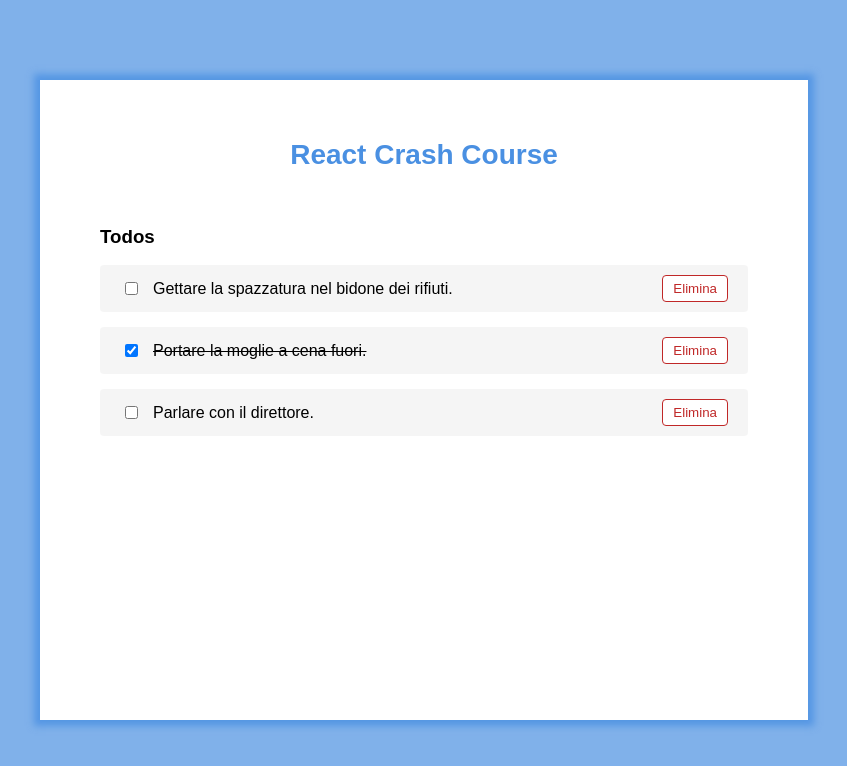
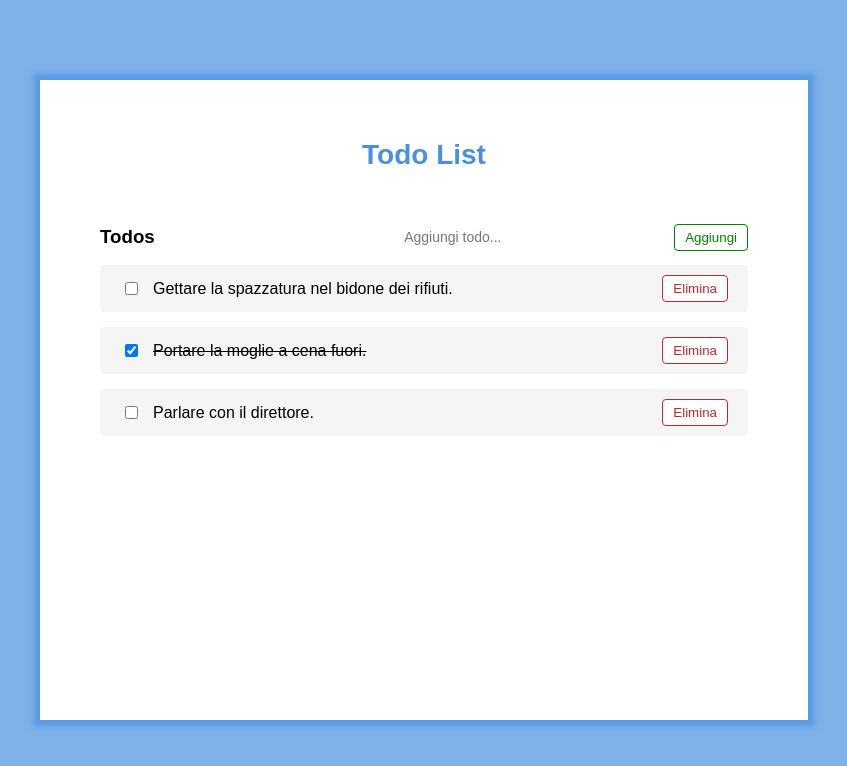
Before and after one commit to alessiosferro/simple-react-todo-list, a React (Create React App) app: page / in a window 1280 px wide. Shown: the top 766 px of the page, without its empty margins (216-1063 px from the left). Built offline with nearby package versions, Linux system fonts and the light colour scheme.

Commit message:
Inserimento todo locale

```diff
--- a/src/App.css
+++ b/src/App.css
@@ -12,6 +12,7 @@ body {
   font-family: Arial, Helvetica, sans-serif;
   line-height: 1.4;
   font-size: 1.6rem;
+  background-color: rgb(74, 144, 226, 0.7);
 }
 
 h1 {
@@ -30,7 +31,6 @@ a {
   align-items: center;
   justify-content: center;
   height: 100vh;
-  background-color: rgb(74, 144, 226, 0.7);
 }
 
 .container {
--- a/src/App.js
+++ b/src/App.js
@@ -1,6 +1,7 @@
 import React, { Component } from "react";
 import "./App.css";
 import Todos from "./components/Todos/Todos";
+import Header from "./components/layout/Header";
 
 class App extends Component {
   state = {
@@ -39,14 +40,26 @@ class App extends Component {
     });
   };
 
+  addTodo = title => {
+    this.setState({
+      todos: [
+        ...this.state.todos,
+        {
+          id: this.state.todos[this.state.todos.length - 1].id + 1,
+          title,
+          completed: false
+        }
+      ]
+    });
+  };
+
   render = () => {
     return (
       <main className="app-container">
         <div className="container container--main container--border container--larger container--shadow">
-          <header className="container__header">
-            <h1>React Crash Course</h1>
-          </header>
+          <Header title="Todo List" />
           <Todos
+            addTodo={this.addTodo}
             todos={this.state.todos}
             toggleComplete={this.toggleComplete}
             deleteTodo={this.deleteTodo}
--- /dev/null
+++ b/src/components/AddTodo/AddTodo.css
@@ -0,0 +1,31 @@
+.add-todo__form {
+}
+
+.add-todo__input-field {
+  padding: 0.5rem;
+  padding-left: 0;
+  border: none;
+  font-size: 1.4rem;
+  margin-right: 2rem;
+  width: 25rem;
+}
+
+.add-todo__input-field:focus {
+  outline: none;
+  border-bottom: 1px solid green;
+}
+
+.add-todo__submit-btn {
+  transition: all 200ms ease-in-out;
+  padding: 0.5rem 1rem;
+  background-color: white;
+  border: 1px solid green;
+  border-radius: 4px;
+  color: green;
+}
+
+.add-todo__submit-btn:hover {
+  color: white;
+  background-color: green;
+  cursor: pointer;
+}
--- /dev/null
+++ b/src/components/AddTodo/AddTodo.js
@@ -0,0 +1,46 @@
+import React, { Component } from "react";
+import "./AddTodo.css";
+
+export class AddTodo extends Component {
+  state = {
+    title: ""
+  };
+
+  onSubmit = event => {
+    const { title } = this.state;
+
+    event.preventDefault();
+    event.stopPropagation();
+
+    if (title.length === 0) return;
+
+    this.props.addTodo(title);
+    this.setState({ title: "" });
+  };
+
+  onChange = event => {
+    event.stopPropagation();
+
+    this.setState({ title: event.target.value });
+  };
+
+  render() {
+    return (
+      <form onSubmit={this.onSubmit} className="add-todo__form">
+        <input
+          onChange={this.onChange}
+          type="text"
+          name="title"
+          className="add-todo__input-field"
+          placeholder="Aggiungi todo..."
+          value={this.state.title}
+        />
+        <button type="submit" className="add-todo__submit-btn">
+          Aggiungi
+        </button>
+      </form>
+    );
+  }
+}
+
+export default AddTodo;
--- a/src/components/Todos/Todos.js
+++ b/src/components/Todos/Todos.js
@@ -1,14 +1,18 @@
 import React from "react";
 import TodoItem from "../TodoItem/TodoItem";
 import PropTypes from "prop-types";
+import AddTodo from "../AddTodo/AddTodo";
 
 export default class Todos extends React.Component {
   render = () => {
     return (
       <div className="container">
-        <header className="container__header container__header--left">
-          <h3>Todos</h3>
-        </header>
+        <div style={this.addTodoContainerStyle}>
+          <header className="container__header container__header--left">
+            <h3>Todos</h3>
+          </header>
+          <AddTodo addTodo={this.props.addTodo} />
+        </div>
         <ul style={{ listStyleType: "none" }}>
           {this.props.todos.map(todo => {
             return (
@@ -24,6 +28,12 @@ export default class Todos extends React.Component {
       </div>
     );
   };
+
+  addTodoContainerStyle = {
+    display: "flex",
+    justifyContent: "space-between",
+    alignItems: "center"
+  };
 }
 
 Todos.propTypes = {
--- a/src/components/layout/Header.js
+++ b/src/components/layout/Header.js
@@ -1,9 +1,11 @@
-import React, { Component } from "react";
+import React from "react";
 
-export class Header extends Component {
-  render() {
-    return <div></div>;
-  }
+class Header extends React.Component {
+  render = () => (
+    <header className="container__header">
+      <h1>{this.props.title}</h1>
+    </header>
+  );
 }
 
 export default Header;
```
Also changed, not shown: src/components/Todos/Todos.css (added).
